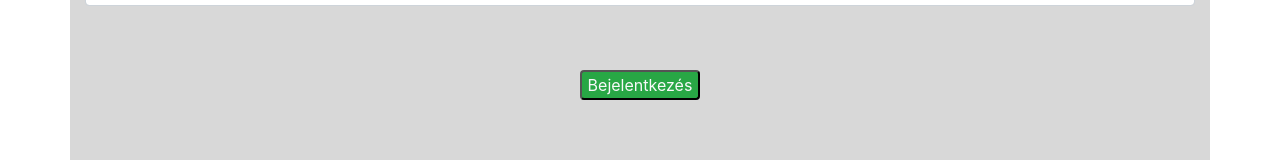
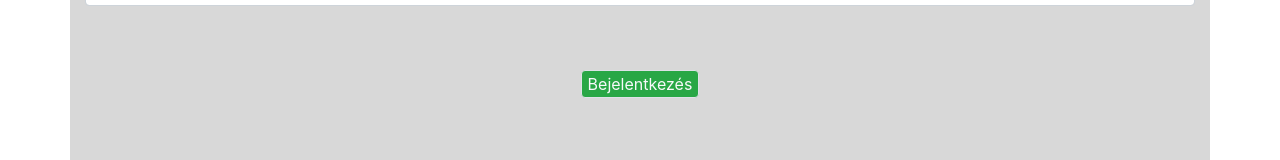
Before and after one commit to flowacademyhu/iota-munkalap, a React (Create React App) app in the folder frontend/: page /employees in a window 1280 px wide. Shown: the part 328-488 px from the top of the page. Built offline with nearby package versions, Linux system fonts and the light colour scheme; what axios-mock-adapter would draw is missing.

Commit message:
Change button's border to grey

```diff
--- a/frontend/src/Button.js
+++ b/frontend/src/Button.js
@@ -2,7 +2,7 @@ import React from 'react'
 
 function Button({text, moreClassName = '', ...props}) {
   return (
-    <button className={`rounded bg-success text-light my-3 mx-5 ${moreClassName}`}
+    <button className={`rounded bg-success text-light my-3 mx-2 border border-grey ${moreClassName}`}
     {...props}
     >
       {text}
```
